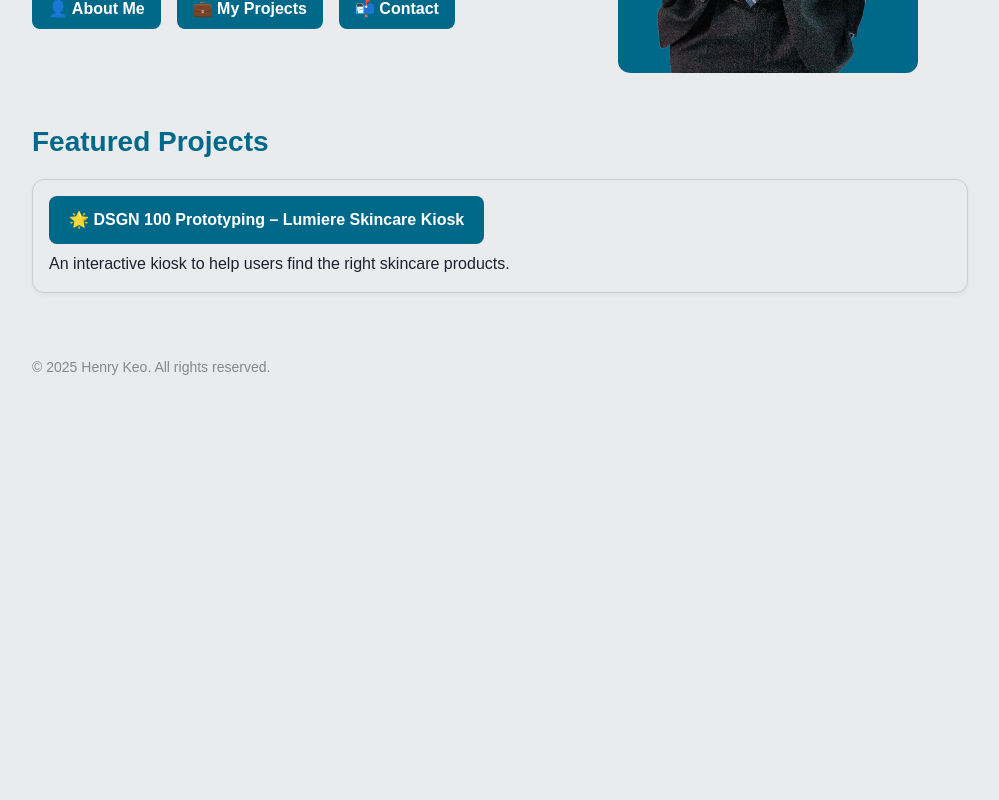
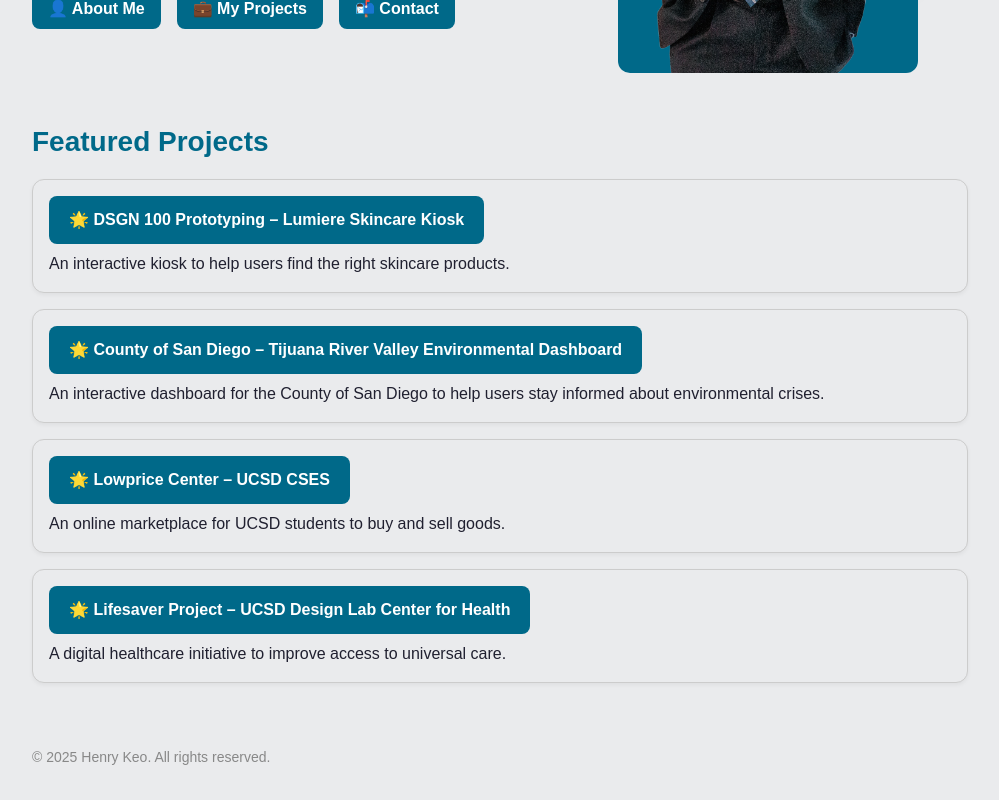
Before and after one commit to ItsSnowyMoon/portfolio-site, a Next.js app: page / in a window 1280 px wide. Shown: the part 407-1207 px from the top of the page, without its empty margins (140-1139 px from the left). Before the commit the page ends 817 px from the top, so only its background shows below. Built offline with nearby package versions, Linux system fonts and the light colour scheme.

Commit message:
Projects home page

```diff
--- a/app/page.tsx
+++ b/app/page.tsx
@@ -3,6 +3,36 @@
 import Head from 'next/head';
 import Link from 'next/link';
 import { motion } from 'framer-motion';
+const cardStyle = {
+  background: 'var(--bg-color)',
+  border: '1px solid #ccc',
+  borderRadius: '12px',
+  padding: '1rem',
+  marginBottom: '1rem',
+  boxShadow: '0 2px 4px rgba(0,0,0,0.05)',
+};
+
+const buttonStyle = {
+  backgroundColor: 'var(--accent-color)',
+  color: '#fff',
+  padding: '0.75rem 1.25rem',
+  border: 'none',
+  borderRadius: '8px',
+  cursor: 'pointer',
+  fontWeight: 'bold',
+  fontSize: '1rem',
+};
+
+const hoverEffect = {
+  scale: 1.03,
+  boxShadow: '0 6px 12px rgba(0,0,0,0.15)',
+};
+
+const hoverTransition = {
+  type: 'spring',
+  stiffness: 300,
+};
+
 
 const fadeInUp = {
   initial: { opacity: 0, y: 30 },
@@ -193,47 +223,58 @@ export default function Home() {
     Featured Projects
   </h2>
   <ul style={{ listStyle: 'none', padding: 0 }}>
-            <li
-              style={{
-                background: 'var(--bg-color)',
-                border: '1px solid #ccc',
-                borderRadius: '12px',
-                padding: '1rem',
-                marginBottom: '1rem',
-                boxShadow: '0 2px 4px rgba(0,0,0,0.05)',
-              }}
-            >
-              <motion.div
-                whileHover={{
-                  scale: 1.03,
-                  boxShadow: '0 6px 12px rgba(0,0,0,0.15)',
-                }}
-                transition={{ type: 'spring', stiffness: 300 }}
-                style={{ display: 'inline-block' }}
-              >
-                <Link href="/projects/project1" passHref>
-                  <button
-                    style={{
-                      backgroundColor: 'var(--accent-color)',
-                      color: '#fff',
-                      padding: '0.75rem 1.25rem',
-                      border: 'none',
-                      borderRadius: '8px',
-                      cursor: 'pointer',
-                      fontWeight: 'bold',
-                      fontSize: '1rem',
-                    }}
-                  >
-                    🌟 DSGN 100 Prototyping – Lumiere Skincare Kiosk
-                  </button>
+
+    {/* Lumiere Skincare Kiosk */}
+    <li style={cardStyle}>
+      <motion.div whileHover={hoverEffect} transition={hoverTransition} style={{ display: 'inline-block' }}>
+        <Link href="/projects/kiosk" passHref>
+          <button style={buttonStyle}>🌟 DSGN 100 Prototyping – Lumiere Skincare Kiosk</button>
         </Link>
       </motion.div>
       <p style={{ marginTop: '0.5rem' }}>
         An interactive kiosk to help users find the right skincare products.
       </p>
     </li>
+
+    {/* Tijuana River Valley Dashboard */}
+    <li style={cardStyle}>
+      <motion.div whileHover={hoverEffect} transition={hoverTransition} style={{ display: 'inline-block' }}>
+        <Link href="/projects/tijuana" passHref>
+          <button style={buttonStyle}>🌟 County of San Diego – Tijuana River Valley Environmental Dashboard</button>
+        </Link>
+      </motion.div>
+      <p style={{ marginTop: '0.5rem' }}>
+        An interactive dashboard for the County of San Diego to help users stay informed about environmental crises.
+      </p>
+    </li>
+
+    {/* Lowprice Center */}
+    <li style={cardStyle}>
+      <motion.div whileHover={hoverEffect} transition={hoverTransition} style={{ display: 'inline-block' }}>
+        <Link href="/projects/lowprice" passHref>
+          <button style={buttonStyle}>🌟 Lowprice Center – UCSD CSES</button>
+        </Link>
+      </motion.div>
+      <p style={{ marginTop: '0.5rem' }}>
+        An online marketplace for UCSD students to buy and sell goods.
+      </p>
+    </li>
+
+    {/* Lifesaver Project */}
+    <li style={cardStyle}>
+      <motion.div whileHover={hoverEffect} transition={hoverTransition} style={{ display: 'inline-block' }}>
+        <Link href="/projects/lifesaver" passHref>
+          <button style={buttonStyle}>🌟 Lifesaver Project – UCSD Design Lab Center for Health</button>
+        </Link>
+      </motion.div>
+      <p style={{ marginTop: '0.5rem' }}>
+        A digital healthcare initiative to improve access to universal care.
+      </p>
+    </li>
+
   </ul>
 </motion.section>
+
 
         {/* Footer */}
         <footer style={{ marginTop: '4rem', fontSize: '0.875rem', color: '#888' }}>
```
Lines whose indentation alone changed are shown as unchanged.
